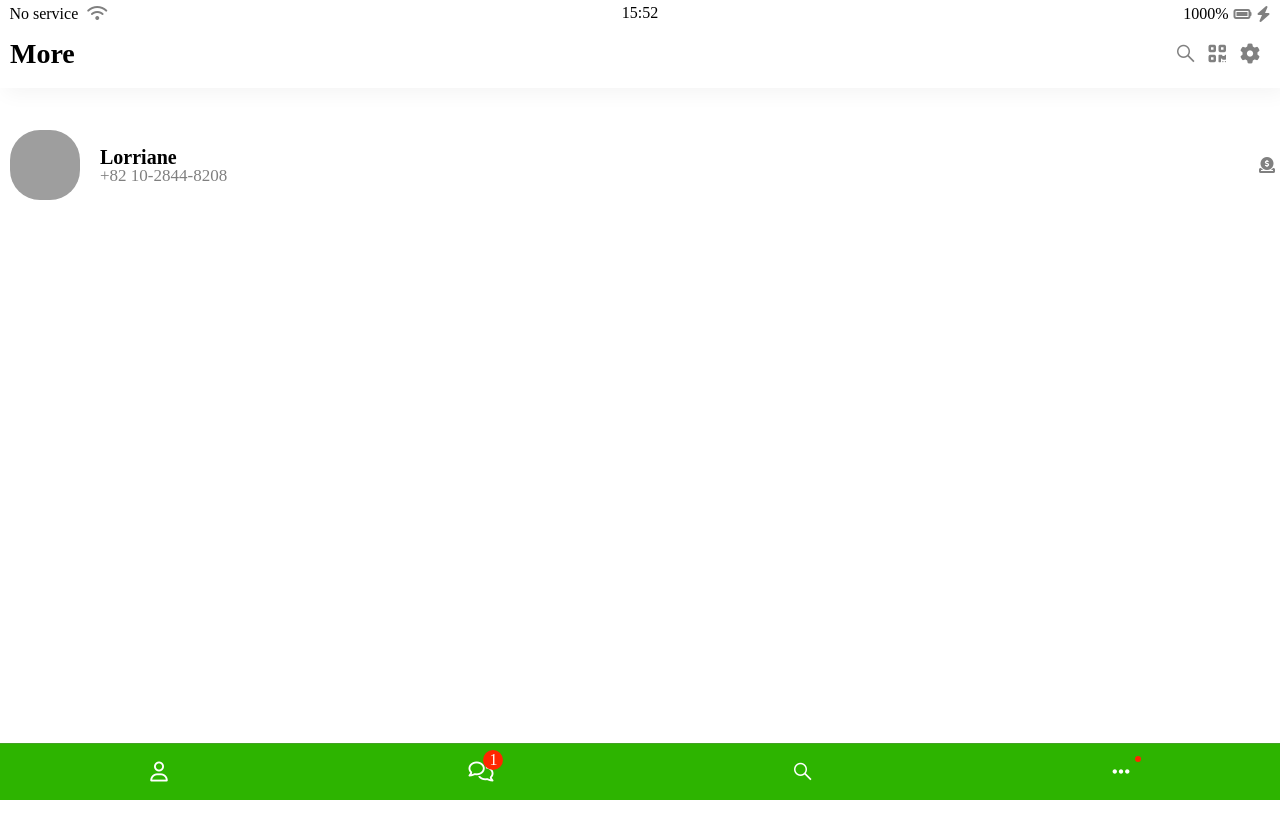
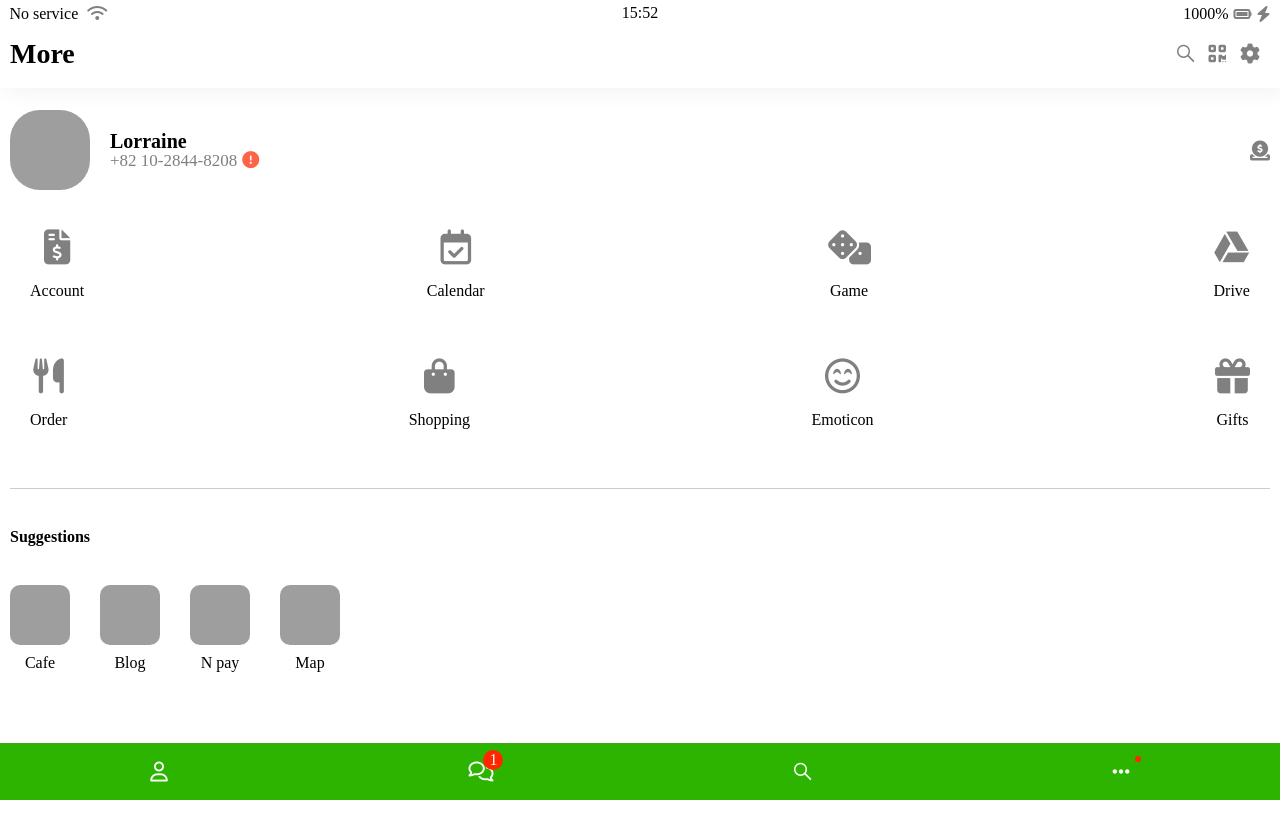
Before and after one commit to lorraine98/Working-crew, a plain HTML site: page more.html in a window 1280 px wide. Shown: the top 838 px of the page. Drawn offline with Linux system fonts and the light colour scheme; grey boxes are pictures that could not be loaded.

Commit message:
Add more.html

```diff
--- /dev/null
+++ b/css/screens/more.css
@@ -0,0 +1,63 @@
+.fa-exclamation-circle {
+  color: tomato;
+  padding-left: 5px;
+}
+
+.find-icons {
+  padding: 30px;
+}
+
+.find-icons {
+  display: flex;
+  justify-content: space-between;
+}
+
+.find-icons__icon {
+  display: flex;
+  flex-direction: column;
+  align-items: center;
+}
+
+.find-icons__icon i {
+  font-size: 35px;
+}
+
+.find-icons__icon span {
+  margin-top: 18px;
+}
+
+.more-suggestions {
+  margin: 30px 10px;
+  border-top: var(--main-border);
+  padding-top: 40px;
+}
+
+.more-suggestions__title {
+  margin-bottom: 30px;
+  font-weight: 600;
+}
+
+.more-suggestions__icons {
+  display: flex;
+  margin-top: 40px;
+}
+
+.more-suggestions__icon {
+  margin-right: 30px;
+  display: flex;
+  flex-direction: column;
+  align-items: center;
+}
+
+.more-suggestions__icon-image {
+  display: flex;
+  justify-content: center;
+  align-items: center;
+  margin-bottom: 10px;
+}
+
+.more-suggestions__icon-image img {
+  width: 60px;
+  height: 60px;
+  border-radius: 10px;
+}
--- a/css/style.css
+++ b/css/style.css
@@ -12,10 +12,11 @@
 @import "screens/login.css";
 @import "screens/mycrew.css";
 @import "screens/find.css";
+@import "screens/more.css";
 
 main {
   height: 200vh;
-  padding-top: 15vh;
+  padding-top: 100px;
 }
 
 .position-relative {
--- a/more.html
+++ b/more.html
@@ -21,33 +21,107 @@
         <i class="fas fa-bolt"></i>
       </div>
     </div>
+
     <header class="screen-header">
       <h1 class="screen-header__title">More</h1>
       <div class="screen-header__icons">
         <span><i class="fab fa-sistrix fa-lg"></i></span>
         <span><i class="fas fa-qrcode fa-lg"></i></span>
-        <span><i class="fas fa-cog fa-lg"></i></span>
+        <span
+          ><a href="settings.html"><i class="fas fa-cog fa-lg"></i></a
+        ></span>
       </div>
     </header>
-    <main class="chats-screen">
+
+    <main class="more-screen">
       <div class="user-component">
         <div class="user-component__column">
           <img
             src="https://avatars1.githubusercontent.com/u/61550839?s=460&u=1ae729b9a5cd1807bcfa3b371b387b0f90b6d452&v=4"
-            class="user-component__avatar user-component__avatar"
+            class="user-component__avatar user-component__avatar--xl"
           />
           <div class="user-component__text">
-            <div class="user-component__title">Lorriane</div>
+            <div class="user-component__title">Lorraine</div>
             <div class="user-component__subtitle">
-              +82 10-2844-8208
+              +82 10-2844-8208<i class="fas fa-exclamation-circle"></i>
             </div>
           </div>
         </div>
-        <div class="user-component-chats-info">
-          </div><i class="fas fa-donate"></i>
+        <div class="user-component">
+          <i class="fas fa-donate fa-lg"></i>
+        </div>
+      </div>
+      <div class="find-icons-row">
+        <div class="find-icons">
+          <div class="find-icons__icon">
+            <i class="fas fa-file-invoice-dollar"></i><span>Account</span>
+          </div>
+          <div class="find-icons__icon">
+            <i class="far fa-calendar-check"></i><span>Calendar</span>
+          </div>
+          <div class="find-icons__icon">
+            <i class="fas fa-dice"></i><span>Game</span>
+          </div>
+          <div class="find-icons__icon">
+            <i class="fab fa-google-drive"></i><span>Drive</span>
+          </div>
+        </div>
+      </div>
+      <div class="find-icons-row">
+        <div class="find-icons">
+          <div class="find-icons__icon">
+            <i class="fas fa-utensils"></i><span>Order</span>
+          </div>
+          <div class="find-icons__icon">
+            <i class="fas fa-shopping-bag"></i><span>Shopping</span>
+          </div>
+          <div class="find-icons__icon">
+            <i class="far fa-smile-beam"></i><span>Emoticon</span>
+          </div>
+          <div class="find-icons__icon">
+            <i class="fas fa-gift"></i><span>Gifts</span>
+          </div>
+        </div>
+      </div>
+      <div class="more-suggestions">
+        <span class="more-suggestions__title">Suggestions</span>
+        <div class="more-suggestions__icons">
+          <div class="more-suggestions__icon">
+            <div class="more-suggestions__icon-image">
+              <img
+                src="https://ww.namu.la/s/050ba5bd9b5ecdbd5c4ae8e9f4aa28526aba9d3ccbd3f6354086f5a5cc3d77a99da495a132dfb97c139426f83cc93e9861bc212945ba6c3ad8f5e51bf066623511e9942765d09c96c4a11956fb4d4ba20da3b136cff85fd350e6da1f767010b3"
+              />
+            </div>
+            <div class="more-suggestions__icon-text">Cafe</div>
+          </div>
+          <div class="more-suggestions__icon">
+            <div class="more-suggestions__icon-image">
+              <img
+                src="https://encrypted-tbn0.gstatic.com/images?q=tbn%3AANd9GcTW4Qzni0Fvtj_xOnDnJyDPhnGBC81Jad7yCA&usqp=CAU"
+              />
+            </div>
+            <div class="more-suggestions__icon-text">Blog</div>
+          </div>
+          <div class="more-suggestions__icon">
+            <div class="more-suggestions__icon-image">
+              <img
+                src="https://www.koreapost.co.kr/news/photo/202005/47937_47758_4130.png"
+              />
+            </div>
+            <div class="more-suggestions__icon-text">N pay</div>
+          </div>
+          <div class="more-suggestions__icon">
+            <div class="more-suggestions__icon-image">
+              <img
+                src="https://img.utdstc.com/icons/naver-map-android.png:225"
+              />
+            </div>
+            <div class="more-suggestions__icon-text">Map</div>
+          </div>
         </div>
       </div>
     </main>
+
     <nav class="nav">
       <ul class="nav__list">
         <li class="nav__btn">
```
Also changed, not shown: settings.html (added, +59 -0 lines), css/screens/mycrew.css (line endings or trailing spaces).
